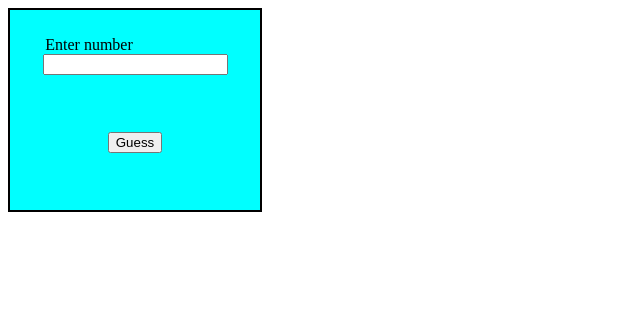
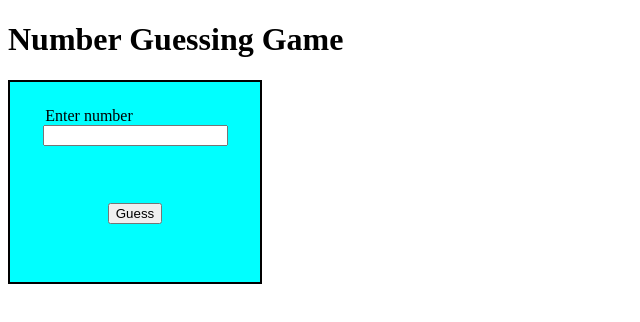
Before and after one commit to sachinkushwha/Think-and-Guess, a plain HTML site: page index.html in a window 1280 px wide. Shown: the whole page, without its empty margins (0-640 px from the left). Drawn offline with Linux system fonts and the light colour scheme.

Commit message:
Update index.html

```diff
--- a/index.html
+++ b/index.html
@@ -7,6 +7,7 @@
     <link rel="stylesheet" href="style.css">
 </head>
 <body>
+    <h1>Number Guessing Game</h1>
     <div class="contaner">
         <label for="guessnum" id="guessnumlab">Enter number</label>
         <input type="number" name="" id="guessnum">
```
